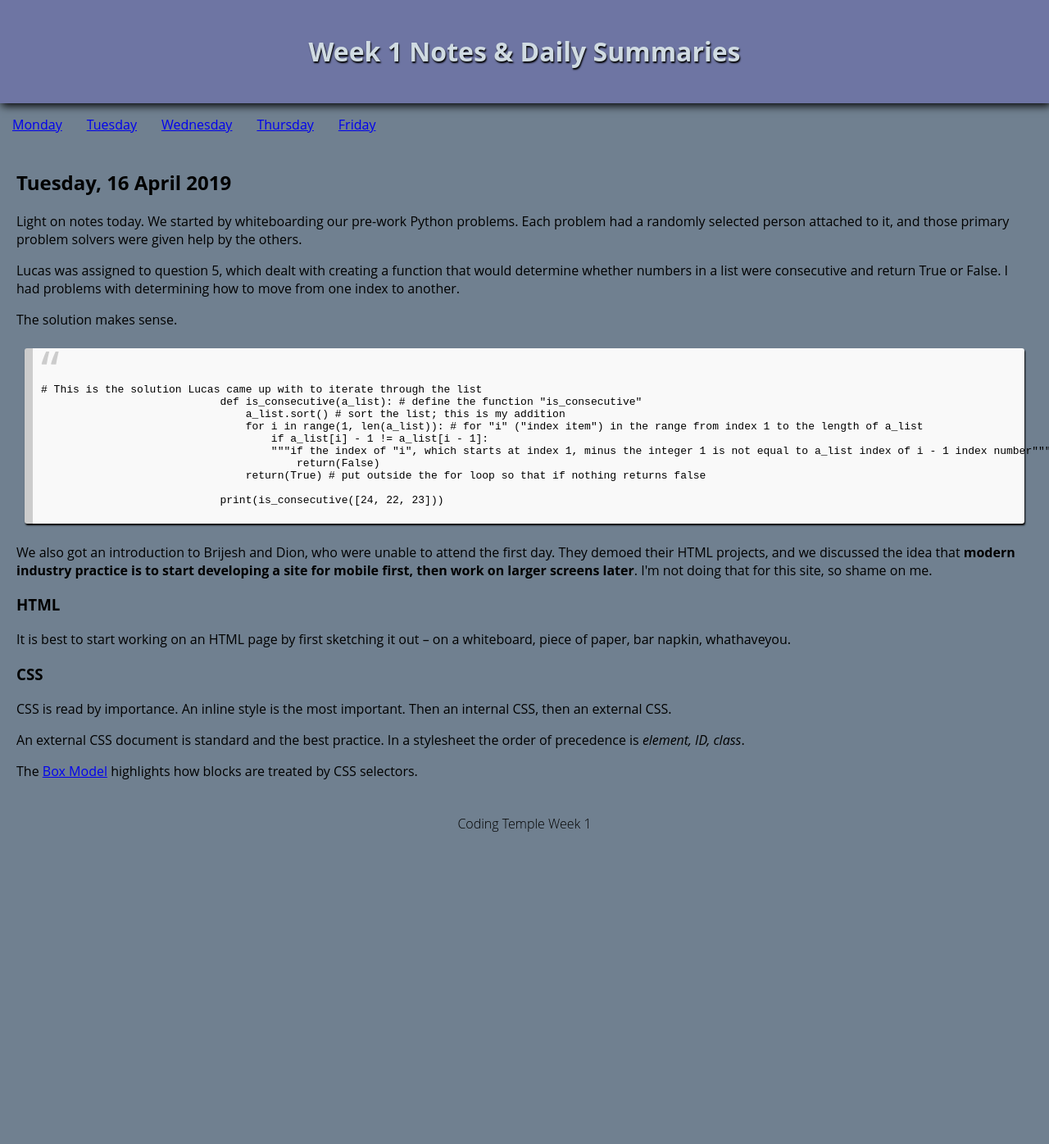
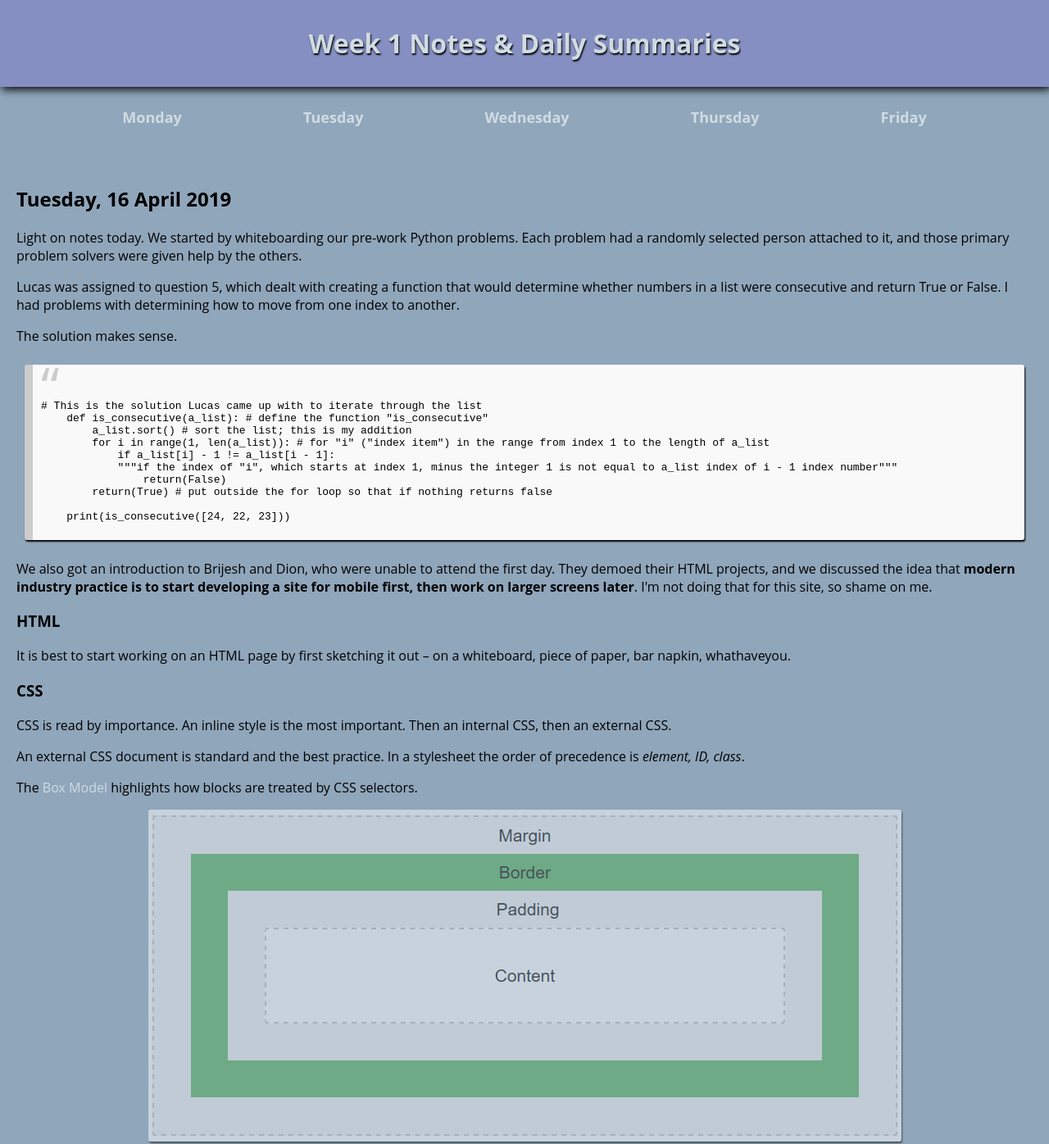
Before and after one commit to reotch/week1-notes, a plain HTML site: page tuesday.html in a window 1280 px wide. Shown: the top 1396 px of the page at 82% size. Before the commit the page ends 1032 px from the top, so only its background shows below. Drawn offline with Linux system fonts and the light colour scheme.

Commit message:
lots of adjustments to nav...still not happy with it

```diff
--- a/css/style.css
+++ b/css/style.css
@@ -1,7 +1,7 @@
 body {
     margin: 0px;
     padding: 0px;
-    background-color: slategrey;
+    background-color: rgb(144, 166, 187);
     font-family: 'Open Sans', sans-serif;
 }
 
@@ -18,7 +18,8 @@ header {
 }
 
 nav {
-    height: 50px;
+    height: 40px;
+    padding: 25px;
 }
 
 /* Descendent selector - this targets the child within the first element; use a space between */
@@ -26,22 +27,30 @@ nav ul {
     margin: 0px;
     padding: 0px;
     list-style-type: none;
+    text-align: center;
 }
 
 nav ul li {
-    float: left;
-    padding: 15px;
+    display: inline;
+    padding: 1em 4em;
+    font-weight: bold;
+    font-size: large;
+}
+
+a {
+    text-decoration: none;
+    color: rgb(208, 219, 226);
 }
 
 /* use a pseudo-selector (":") to assign a pseudo-class, in this case, hover */
 nav ul li:hover {
     background-color: black;
+    color: white;
     cursor: pointer;
-    color: white;
+    border-radius: 5px;
 }
 
 h1 {
-    padding: 10px 15px;
     text-align: center;
 }
 
@@ -76,6 +85,21 @@ blockquote {
     display: inline;
   }
 
+img {
+    display: block;
+    margin-left: auto;
+    margin-right: auto;
+    opacity: 0.5;
+    filter: alpha(opacity=50); /* for IE 8 or earlier */
+    border-radius: 3px;
+    box-shadow: 1px 2px 2px black;
+}
+
+img:hover {
+    opacity: 1.0;
+    filter: alpha(opacity=100); /* for IE 8 or earlier */
+}
+
 footer {
     text-align: center;
     font-weight: lighter;
--- a/tuesday.html
+++ b/tuesday.html
@@ -52,6 +52,9 @@
                         <p>CSS is read by importance. An inline style is the most important. Then an internal CSS, then an external CSS.</p>
                         <p>An external CSS document is standard and the best practice. In a stylesheet the order of precedence is <em>element, ID, class</em>.</p>
                         <p>The <a href="https://www.w3schools.com/Css/css_boxmodel.asp" target="_blank">Box Model</a> highlights how blocks are treated by CSS selectors.</p>
+                        <div class="image">
+                            <img src="images/20190416_box_model.png" alt="the box model">
+                        </div>
             </div>
         </main>
         <footer>
```
Also changed, not shown: images/20190416_box_model.png (added). Lines whose indentation alone changed are shown as unchanged.
